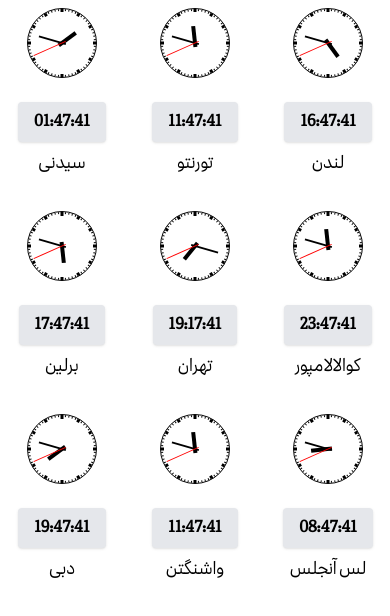
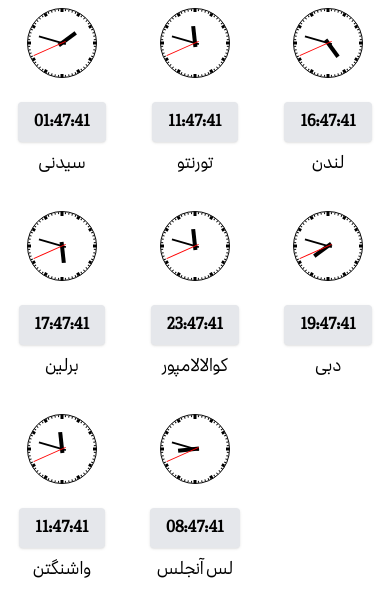
Before and after one commit to Farbod29/gahsanj, a Next.js app: page /ClocksPageMobile in a window 390 px wide. Shown: the top 616 px of the page. Built offline with nearby package versions, Linux system fonts and the light colour scheme.

Commit message:
https://gahshomar.com/ClocksPageMobile

```diff
--- a/src/app/ClocksPageMobile/page.tsx
+++ b/src/app/ClocksPageMobile/page.tsx
@@ -36,7 +36,6 @@ const ClocksPage = () => {
     { timeZone: "America/Toronto", cityFA: "تورنتو" },
     { timeZone: "Europe/London", cityFA: "لندن" },
     { timeZone: "Europe/Berlin", cityFA: "برلین" },
-    { timeZone: "Asia/Tehran", cityFA: "تهران" },
     { timeZone: "Asia/Kuala_Lumpur", cityFA: "کوالالامپور" },
     { timeZone: "Asia/Dubai", cityFA: "دبی" },
     { timeZone: "America/New_York", cityFA: "واشنگتن" }, // Washington D.C. is in the Eastern Time Zone
```
